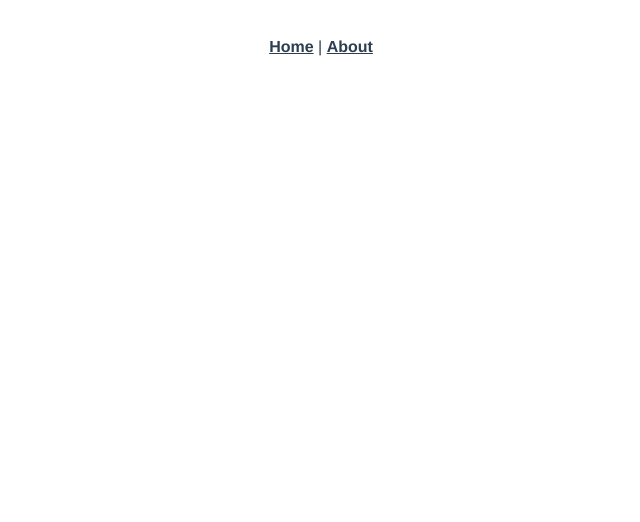
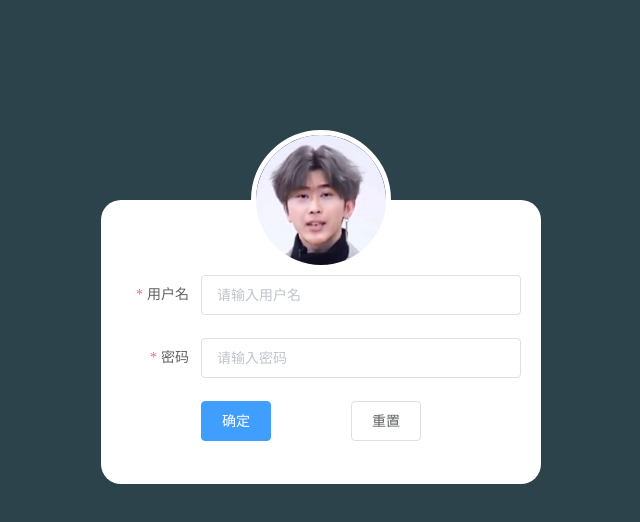
Before and after one commit to Elite-sxf/admin, a Vue app: page /#/login in a window 1280 px wide. Shown: the top 522 px of the page, without its empty margins (319-959 px from the left). Built offline with nearby package versions, Linux system fonts and the light colour scheme.

Commit message:
登录完成

```diff
--- a/package.json
+++ b/package.json
@@ -8,7 +8,9 @@
     "lint": "vue-cli-service lint"
   },
   "dependencies": {
+    "axios": "^0.19.0",
     "core-js": "^3.3.2",
+    "element-ui": "^2.12.0",
     "vue": "^2.6.10",
     "vue-router": "^3.1.3"
   },
--- a/public/index.html
+++ b/public/index.html
@@ -8,9 +8,6 @@
     <title>admin</title>
   </head>
   <body>
-    <noscript>
-      <strong>We're sorry but admin doesn't work properly without JavaScript enabled. Please enable it to continue.</strong>
-    </noscript>
     <div id="app"></div>
     <!-- built files will be auto injected -->
   </body>
--- a/src/App.vue
+++ b/src/App.vue
@@ -1,32 +1,21 @@
 <template>
   <div id="app">
-    <div id="nav">
-      <router-link to="/">Home</router-link> |
-      <router-link to="/about">About</router-link>
-    </div>
     <router-view/>
   </div>
 </template>
 
+<script>
+export default {}
+</script>
+
 <style lang="scss">
-#app {
-  font-family: 'Avenir', Helvetica, Arial, sans-serif;
-  -webkit-font-smoothing: antialiased;
-  -moz-osx-font-smoothing: grayscale;
-  text-align: center;
-  color: #2c3e50;
+*{
+  margin: 0;
+
+  padding: 0;
 }
-
-#nav {
-  padding: 30px;
-
-  a {
-    font-weight: bold;
-    color: #2c3e50;
-
-    &.router-link-exact-active {
-      color: #42b983;
-    }
+  html,body,#app{
+    width:100%;
+    height: 100%
   }
-}
 </style>
--- a/src/components/HelloWorld.vue
+++ /dev/null
@@ -1,59 +0,0 @@
-<template>
-  <div class="hello">
-    <h1>{{ msg }}</h1>
-    <p>
-      For a guide and recipes on how to configure / customize this project,<br>
-      check out the
-      <a href="https://cli.vuejs.org" target="_blank" rel="noopener">vue-cli documentation</a>.
-    </p>
-    <h3>Installed CLI Plugins</h3>
-    <ul>
-      <li><a href="https://github.com/vuejs/vue-cli/tree/dev/packages/%40vue/cli-plugin-babel" target="_blank" rel="noopener">babel</a></li>
-      <li><a href="https://github.com/vuejs/vue-cli/tree/dev/packages/%40vue/cli-plugin-router" target="_blank" rel="noopener">router</a></li>
-      <li><a href="https://github.com/vuejs/vue-cli/tree/dev/packages/%40vue/cli-plugin-eslint" target="_blank" rel="noopener">eslint</a></li>
-    </ul>
-    <h3>Essential Links</h3>
-    <ul>
-      <li><a href="https://vuejs.org" target="_blank" rel="noopener">Core Docs</a></li>
-      <li><a href="https://forum.vuejs.org" target="_blank" rel="noopener">Forum</a></li>
-      <li><a href="https://chat.vuejs.org" target="_blank" rel="noopener">Community Chat</a></li>
-      <li><a href="https://twitter.com/vuejs" target="_blank" rel="noopener">Twitter</a></li>
-      <li><a href="https://news.vuejs.org" target="_blank" rel="noopener">News</a></li>
-    </ul>
-    <h3>Ecosystem</h3>
-    <ul>
-      <li><a href="https://router.vuejs.org" target="_blank" rel="noopener">vue-router</a></li>
-      <li><a href="https://vuex.vuejs.org" target="_blank" rel="noopener">vuex</a></li>
-      <li><a href="https://github.com/vuejs/vue-devtools#vue-devtools" target="_blank" rel="noopener">vue-devtools</a></li>
-      <li><a href="https://vue-loader.vuejs.org" target="_blank" rel="noopener">vue-loader</a></li>
-      <li><a href="https://github.com/vuejs/awesome-vue" target="_blank" rel="noopener">awesome-vue</a></li>
-    </ul>
-  </div>
-</template>
-
-<script>
-export default {
-  name: 'HelloWorld',
-  props: {
-    msg: String
-  }
-}
-</script>
-
-<!-- Add "scoped" attribute to limit CSS to this component only -->
-<style scoped lang="scss">
-h3 {
-  margin: 40px 0 0;
-}
-ul {
-  list-style-type: none;
-  padding: 0;
-}
-li {
-  display: inline-block;
-  margin: 0 10px;
-}
-a {
-  color: #42b983;
-}
-</style>
--- /dev/null
+++ b/src/components/login.vue
@@ -0,0 +1,94 @@
+<template>
+  <div class="login">
+    <el-form status-icon ref="form"  :model="form" :rules="rules" label-width="80px">
+      <el-form-item label="用户名" prop="username">
+        <el-input v-model="form.username" placeholder="请输入用户名"></el-input>
+      </el-form-item>
+      <el-form-item label="密码" prop="password">
+        <el-input v-model="form.password" placeholder="请输入密码"></el-input>
+      </el-form-item>
+      <el-form-item>
+        <el-button type="primary" class="btn" @click="sure">确定</el-button>
+        <el-button @click="reset">重置</el-button>
+      </el-form-item>
+    <img src="../assets/1.jpg" alt="">
+    </el-form>
+  </div>
+</template>
+
+<script>
+import axios from 'axios'
+export default {
+  data () {
+    return {
+      form: {
+        username: '',
+        password: ''
+      },
+      rules: {
+        username: [
+          { required: true, message: '请输入3~7个字', trigger: ['change', 'blur'] },
+          { min: 3, max: 7, message: '请输入3~7个字', trigger: ['change', 'blur'] }
+        ],
+        password: [
+          { required: true, message: '请输入4~12位', reigger: ['change', 'blur'] },
+          { min: 4, max: 12, message: '请输入4~12个字', trigger: ['change', 'blur'] }
+
+        ]
+      }
+    }
+  },
+  methods: {
+    reset () {
+      this.$refs.form.resetFields()
+    },
+    sure () {
+      this.$refs.form.validate(isValidate => {
+        if (!isValidate) return
+        axios.post('http://localhost:8888/api/private/v1/login', this.form).then(res => {
+          console.log(res)
+          const { meta } = res.data
+          if (meta.status === 200) {
+            this.$message({ message: meta.msg, type: 'success', duration: 1500 })
+            this.$router.push('/index')
+          } else {
+            this.$message({ message: meta.msg, type: 'error' })
+          }
+        })
+      })
+    }
+  }
+}
+</script>
+
+<style lang="scss">
+.login {
+  background-color: #2d434c;
+  width: 100%;
+  height: 100%;
+  overflow: hidden;
+  .el-form {
+    background-color: #fff;
+    width: 400px;
+    margin: 0 auto;
+    margin-top: 200px;
+    border-radius: 20px;
+    padding: 20px;
+    padding-top: 75px;
+    position: relative;
+    .btn{
+      margin-right:70px
+    }
+    img{
+      width: 130px;
+      height: 130px;
+      position: absolute;
+      left:50%;
+      top:0;
+      transform: translate(-50%,-50%);
+      border-radius: 50%;
+      border:5px solid #fff
+    }
+  }
+}
+</style>
--- a/src/router/index.js
+++ b/src/router/index.js
@@ -1,23 +1,16 @@
 import Vue from 'vue'
 import VueRouter from 'vue-router'
-import Home from '../views/Home.vue'
-
+import Login from '../components/login.vue'
+import Index from '../components/index.vue'
+import ElementUI from 'element-ui'
+import 'element-ui/lib/theme-chalk/index.css'
 Vue.use(VueRouter)
+Vue.use(ElementUI)
 
 const routes = [
-  {
-    path: '/',
-    name: 'home',
-    component: Home
-  },
-  {
-    path: '/about',
-    name: 'about',
-    // route level code-splitting
-    // this generates a separate chunk (about.[hash].js) for this route
-    // which is lazy-loaded when the route is visited.
-    component: () => import(/* webpackChunkName: "about" */ '../views/About.vue')
-  }
+  { path: '/', redirect: '/login' },
+  { path: '/login', component: Login },
+  { path: '/index', component: Index }
 ]
 
 const router = new VueRouter({
--- /dev/null
+++ b/vue.config.js
@@ -0,0 +1,6 @@
+module.exports = {
+  devServer: {
+    port: 3333,
+    open: true
+  }
+}
```
Also changed, not shown: src/assets/1.jpg (added), src/components/index.vue (added), 1 other file (tests, documents, lock files or other folders).
